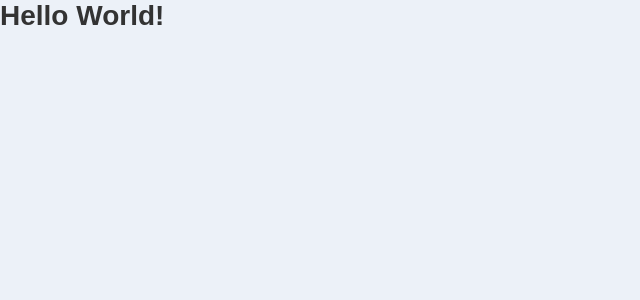
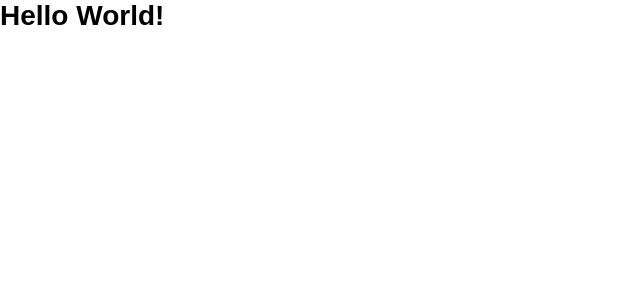
Before and after one commit to rgranvilla/bdti-todo-list, a React (Create React App) app: page / in a window 1280 px wide. Shown: the top 300 px of the page, without its empty margins (0-640 px from the left). Built offline with nearby package versions, Linux system fonts and the light colour scheme; the HTML template or start-up script is replaced by a standard one.

Commit message:
globals styles updated

```diff
--- a/src/styles/global.js
+++ b/src/styles/global.js
@@ -29,13 +29,13 @@ export default createGlobalStyle`
   }
 
   html, body, #root {
+    width: 100vw;
     height: 100%;
   }
 
   body {
     font: 14px 'Poppins', sans-serif;
-    background: #ecf1f8;
-    color: #333;
+    background: var(--bg-dashboard);
     -webkit-font-smoothing: antialiased;
   }
   ul {
```
